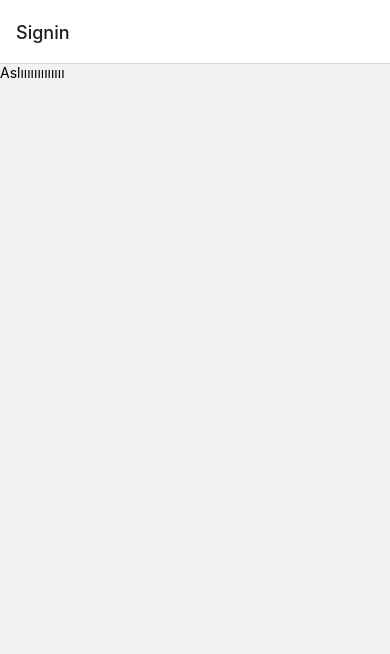
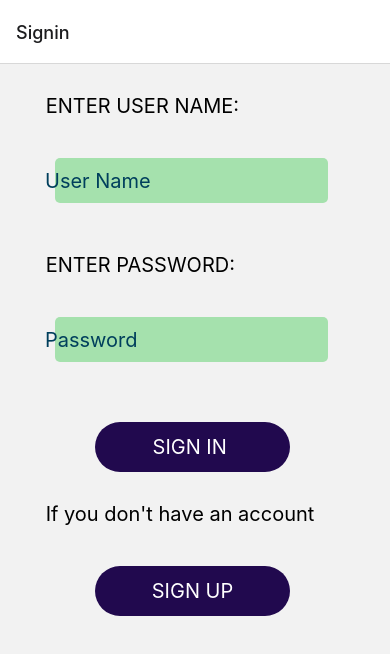
Before and after one commit to asliconk/react-native-exampe-app, a React Native app: screen /Signin in a window 390 px wide. Shown: the top 654 px of the page. Built offline with nearby package versions, Linux system fonts and the light colour scheme.

Commit message:
feat: add sign in screen

```diff
--- a/src/pages/signin.js
+++ b/src/pages/signin.js
@@ -1,10 +1,88 @@
-import { View, Text } from 'react-native'
+import { TextInput, View, StyleSheet, TouchableOpacity,Text } from 'react-native'
 import React from 'react'
 
 export default function SignIn() {
   return (
-    <View>
-      <Text>Aslııııııııııııı</Text>
+    <><Text style={style.Text}> ENTER USER NAME:</Text>
+    <View style={style.inputView}>
+
+      <TextInput
+        style={style.TextInput}
+        placeholder="User Name"
+        placeholderTextColor="#003f5c"
+      />
     </View>
-  )
+    <Text style={style.Text}> ENTER PASSWORD:</Text>
+    <View style={style.inputView}>
+
+        <TextInput
+          style={style.TextInput}
+          placeholder="Password"
+          placeholderTextColor="#003f5c"
+          secureTextEntry={true}
+        />
+      </View><TouchableOpacity style={style.loginBtn}>
+        <Text style={style.loginText}>SIGN IN </Text>
+      </TouchableOpacity>
+      <Text style={style.Text}> If you don't have an account </Text>
+      <TouchableOpacity style={style.loginBtn}>
+        <Text style={style.loginText}>SIGN UP</Text>
+      </TouchableOpacity>
+      </>
+
+  ) ;
 }
+const style = StyleSheet.create({
+  container: {
+    flex: 1,
+    backgroundColor: '#A5E1AD',
+    alignItems: 'center',
+    justifyContent: 'center',
+    marginTop:70,
+  },
+  inputView: {
+    backgroundColor: "#A5E1AD",
+    borderRadius: 5,
+    width: "70%",
+    height: 45,
+    marginBottom: 20,
+    marginTop:40,
+    marginLeft:55,
+    alignItems: "center",
+
+  },
+
+  TextInput: {
+    height: 50,
+    flex: 1,
+    padding: 10,
+    marginLeft: 20,
+    fontSize:20,
+    textAlign:'left',
+
+  },
+  loginBtn: {
+    width: "50%",
+    borderRadius: 5,
+    height: 50,
+    alignItems: "center",
+    justifyContent: "center",
+    marginTop: 40,
+    marginLeft:95,
+    backgroundColor: "#21094E",
+    color:'white',
+    borderRadius:50,
+
+  },
+  Text:{
+    marginTop:30,
+    marginLeft:40,
+    fontSize:20,
+    color:"black",
+
+  },
+loginText:{
+  color:'white',
+  fontSize:20,
+}
+});
```
